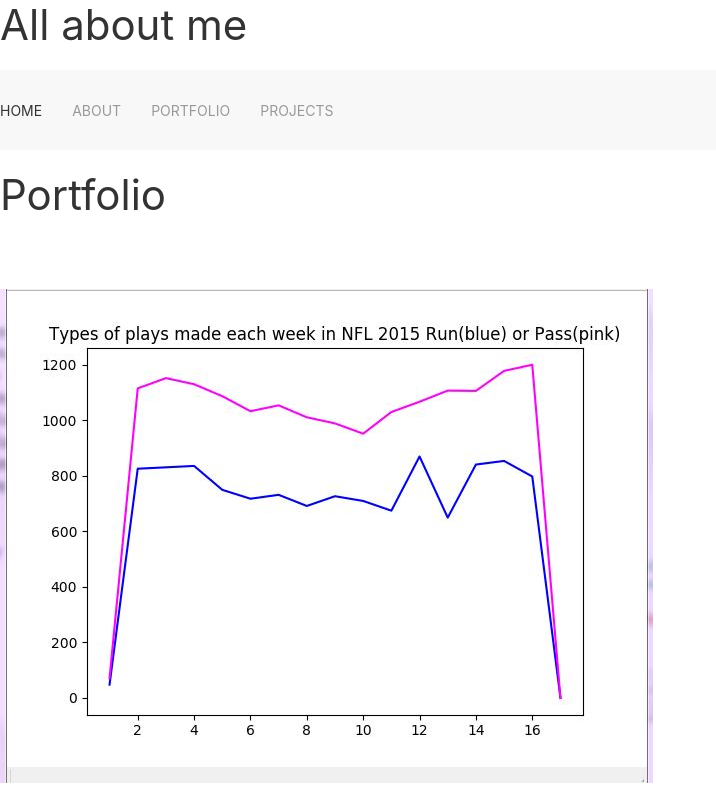
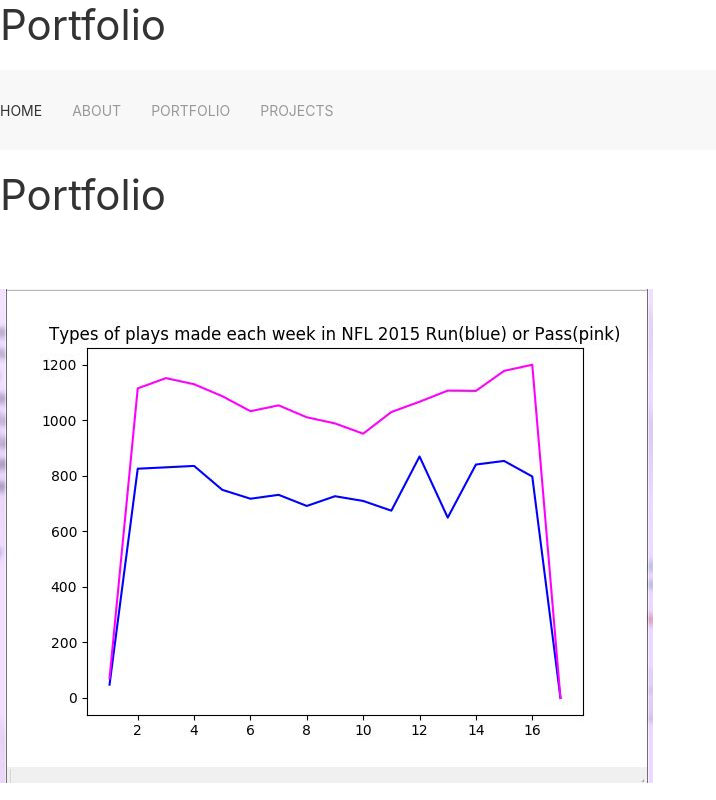
Before and after one commit to nolfla/MrDunleasWebsite, a plain HTML site: page portfolio.html in a window 1280 px wide. Shown: the top 800 px of the page, without its empty margins (0-716 px from the left). Drawn offline with nearby package versions, Linux system fonts and the light colour scheme.

Commit message:
Update portfolio.html

```diff
--- a/portfolio.html
+++ b/portfolio.html
@@ -21,7 +21,7 @@
 <body>
 
     <div id="mainheader">
-        <h1>All about me</h1>
+        <h1>Portfolio</h1>
     </div>
     </div>
 
```
